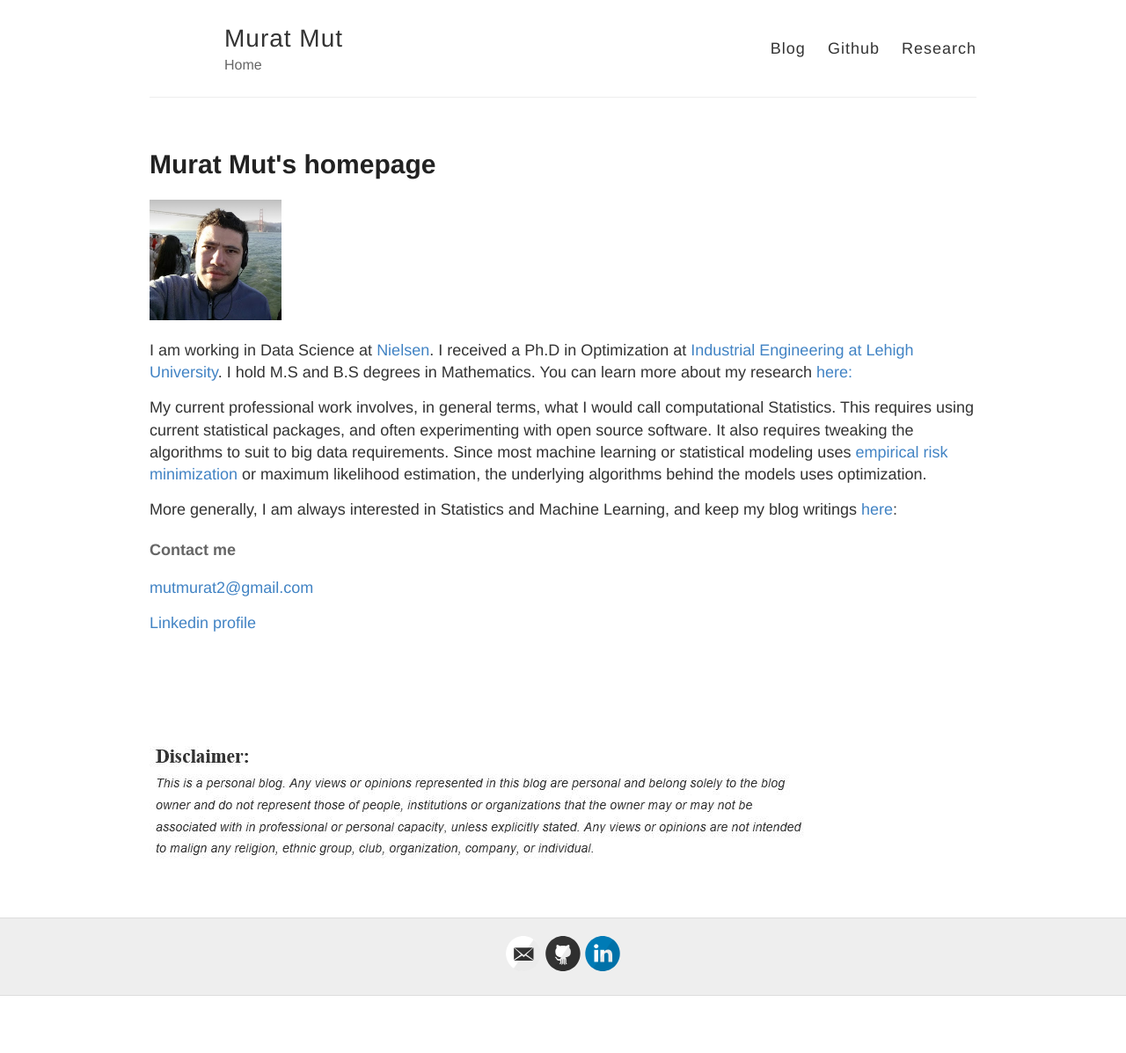
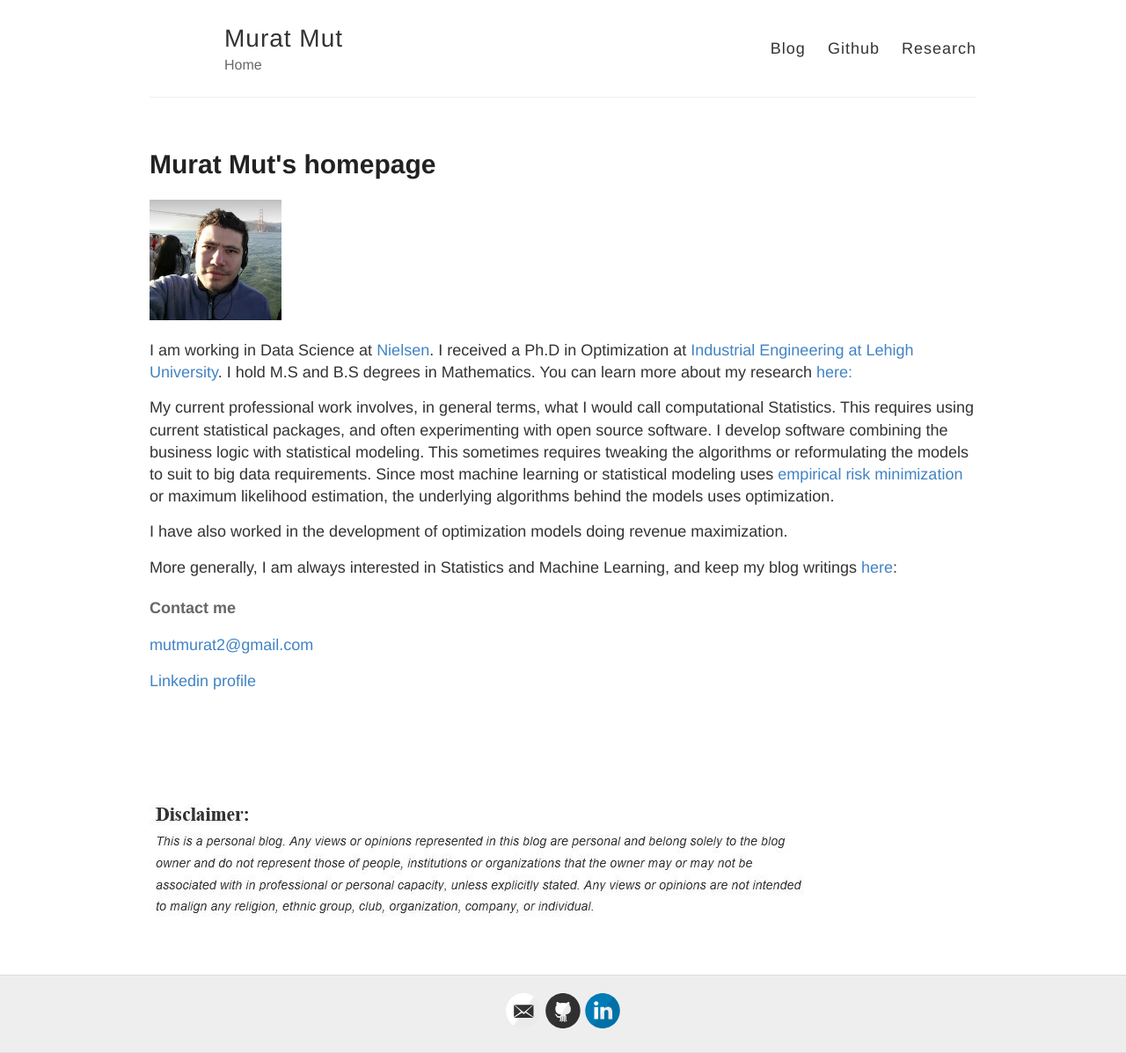
Before and after one commit to muratmut/muratmut.github.io, a Jekyll site: the page index.html, which Jekyll copies as it is, in a window 1280 px wide. Shown: the whole page at 88% size. Built offline with Jekyll 4.4.1, drawn with Linux system fonts in a browser that asks for light colours; before the commit the page ends 1132 px from its top, so only the background shows below that.

Commit message:
Update index.html

```diff
--- a/index.html
+++ b/index.html
@@ -61,7 +61,11 @@
 <a href="https://engineering.lehigh.edu/ise">Industrial Engineering at Lehigh University</a>. I hold M.S and B.S degrees in Mathematics.
 You can learn more about my research <a href="https://muratmut.github.io/research/">here:</a></p>
 
-<p>My current professional work involves, in general terms, what I would call computational Statistics. This requires using current statistical packages, and often experimenting with open source software. It also requires tweaking the algorithms to suit to big data requirements. Since most machine learning or statistical modeling uses <a href="https://en.wikipedia.org/wiki/Empirical_risk_minimization">empirical risk minimization</a> or maximum likelihood estimation, the underlying algorithms behind the models uses optimization.</p>
+<p>My current professional work involves, in general terms, what I would call computational Statistics. This requires using
+current statistical packages, and often experimenting with open source software. I develop software combining the business logic with statistical modeling.
+This sometimes requires tweaking the algorithms or reformulating the models to suit to big data requirements. Since most machine learning or statistical modeling uses <a href="https://en.wikipedia.org/wiki/Empirical_risk_minimization">empirical risk minimization</a> or maximum likelihood estimation, the underlying algorithms behind the models uses optimization.</p>
+
+<p>I have also worked in the development of optimization models doing revenue maximization.</p>
 
 <p>More generally, I am always interested in Statistics and Machine Learning, and keep my blog writings <a href="https://muratmut.github.io/blog/">here</a>:</p>
 
```
